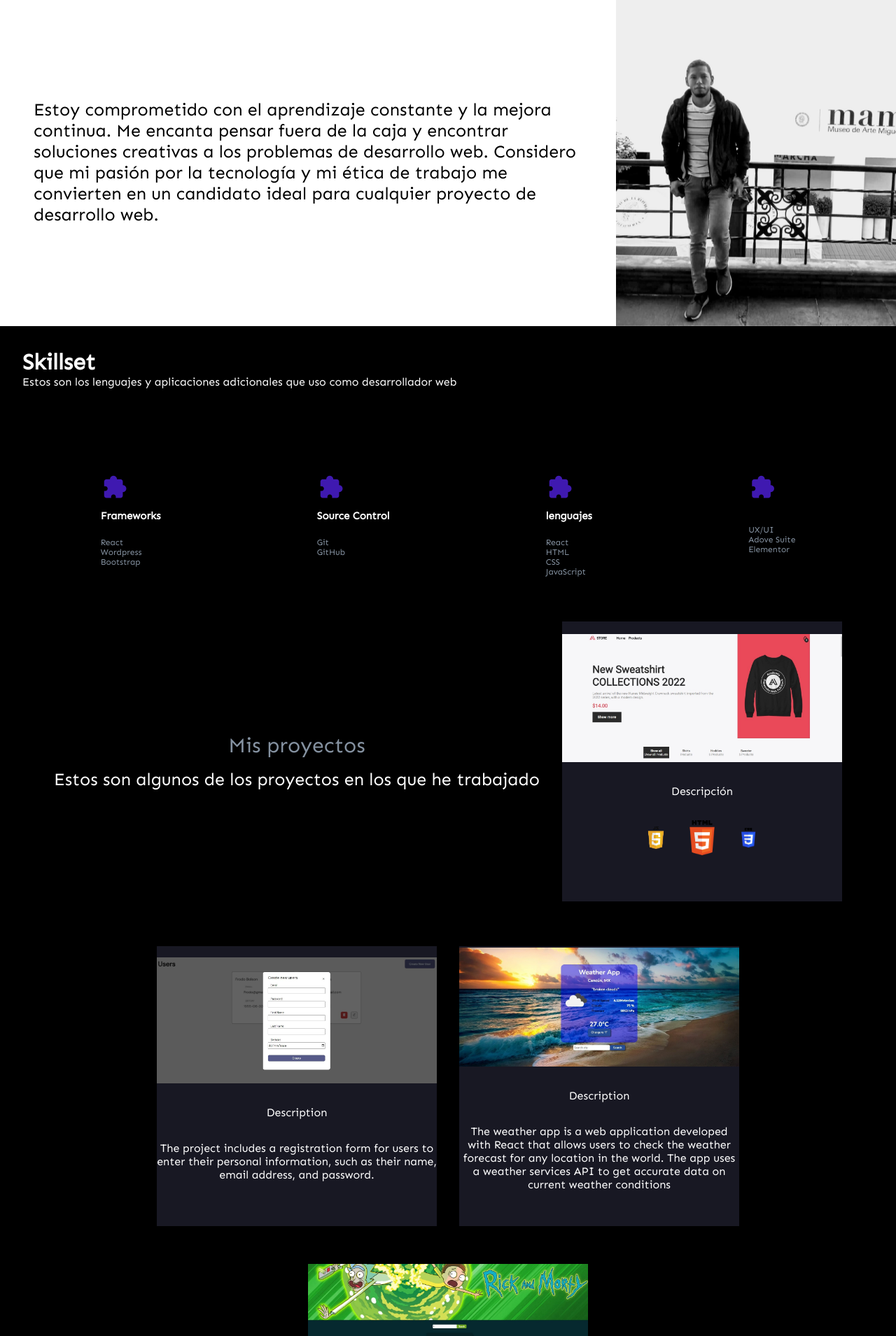
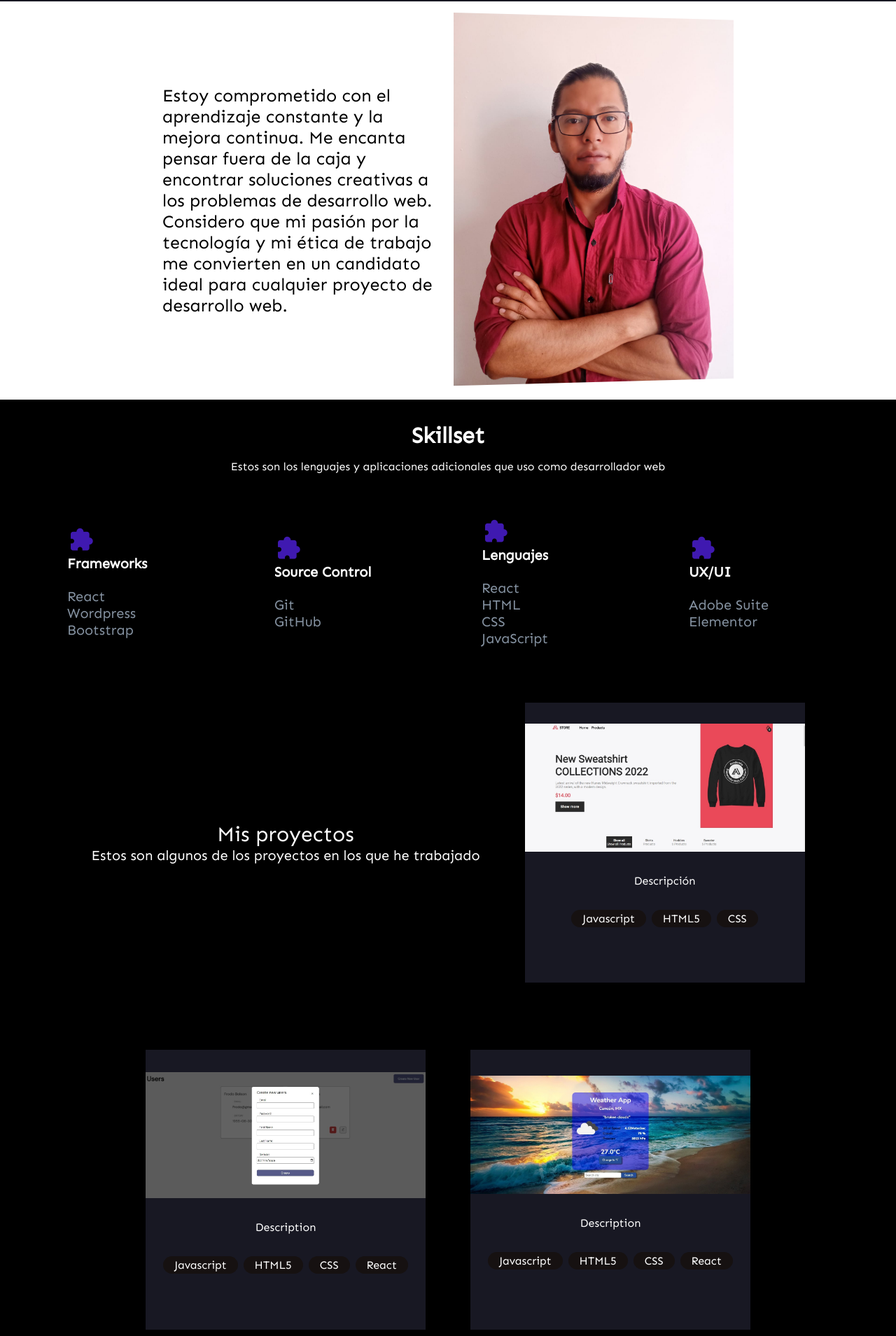
Before and after one commit to cristobalquilimaco/portafolio, a React (Vite) app: page / in a window 1280 px wide. Shown: the part 528-2437 px from the top of the page at 70% size. Built offline with nearby package versions, Linux system fonts and the light colour scheme.

Commit message:
actualizacion de portafolio se agreagan animaciones

```diff
--- a/package.json
+++ b/package.json
@@ -11,7 +11,10 @@
   },
   "dependencies": {
     "react": "^18.2.0",
-    "react-dom": "^18.2.0"
+    "react-dom": "^18.2.0",
+    "react-intersection-observer": "^9.5.2",
+    "react-scroll": "^1.8.9",
+    "react-scrollmagic": "^2.3.0"
   },
   "devDependencies": {
     "@types/react": "^18.0.28",
--- a/src/assets/images.js
+++ b/src/assets/images.js
@@ -7,6 +7,7 @@
 import logojs from "/public/images/logojs.png"
 import logohtml from "/public/images/logohtml.png"
 import logoreact from "/public/images/logoreact.png"
+import information from "/public/images/information.jpeg"
 
 
 export default {
@@ -19,6 +20,7 @@
     "logojs": logojs,
     "logohtml": logohtml,
     "logoreact": logoreact,
+    "information": information,
 
 
 }
--- a/src/components/Container.css
+++ b/src/components/Container.css
@@ -1,9 +1,10 @@
 @import url('https://fonts.googleapis.com/css2?family=Sen&display=swap');
 
-/* //information me */
+
 body{
     font-family: 'Sen', sans-serif;
-
+    padding: 0;
+    box-sizing: border-box;
 }
 
 
@@ -22,10 +23,22 @@
     --card--information-color: #181823;
 }
 
+/* BANNER */
+.principal__container{
+  display: flex;
+  flex-direction: column;
+  justify-content: center;
+}
 
-
-.banner{
+.info_banner{
     background-color: rgba(255, 0, 0, 0.13);
+    display: flex;
+    flex-direction: row;
+    flex-wrap: wrap;
+    justify-content: center;
+    align-items: center;
+    background-color: var(--card--information-color);
+    gap: 2rem;
 
 }
 
@@ -35,29 +48,19 @@
 }
 
 
-body{
-    margin: 0;
-
-}
-
 .information__me{
-
     background-color: var(--card--information-color);
     color: var(--letter-Color);
     text-align: center;
     display: flex;
     flex-direction: column;
-    gap: 1.4rem;
+    padding: 2rem;
 
 }
 
-.about_me{
-    font-size: 25px;
-    margin: 3rem;
-}
 
 .presentation{
-    font-size: 20px;
+  font-size: 40px;
     animation: move 1s infinite;
     transition: move.8s ease-in;
 }
@@ -119,10 +122,17 @@
 
   .skill_about_me{
 display: flex;
+flex-direction: row-reverse;
+flex-wrap: wrap;
 align-items: center;
-flex-direction: row-reverse;
 justify-content: center;
+margin: 1rem;
+gap: 1rem;
+  }
 
+  .about_me{
+    font-size: 25px;
+width: 400px;
   }
 
   @keyframes appearFromRight {
@@ -139,7 +149,25 @@
   .banner__img2 {
     animation: appearFromRight 1s linear forwards;
     width: 400px;
+    clip-path: url(#wave);
 
+    box-shadow: 0px 0px 10px 5px rgba(0, 0, 0, 0.5);
+  }
+
+  @keyframes wave {
+    0% {
+      clip-path: polygon(0 0, 100% 0, 100% 100%, 0 100%);
+    }
+    50% {
+      clip-path: polygon(0 0, 100% 10%, 100% 90%, 0 100%);
+    }
+    100% {
+      clip-path: polygon(0 0, 100% 0, 100% 100%, 0 100%);
+    }
+  }
+
+  .banner__img2 {
+    animation: wave 2s linear infinite;
   }
 
 
@@ -147,6 +175,23 @@
     display: block;
     color: #f3f3f383;
 
+}
+
+@keyframes slideFromRight {
+  0% {
+    transform: translateX(100%);
+    opacity: 0;
+  }
+  100% {
+    transform: translateX(0);
+    opacity: 1;
+  }
+}
+
+.skill_about_me,
+.container_information,
+.skillsets {
+  animation: slideFromRight 1s ease-in-out;
 }
 
 .information_cut{
@@ -157,41 +202,22 @@
 
 /* -------------------SKILL INFORMATION */
 
-.skills{
-    background-color: var(--information-Color);
-    color: var(--letter-Color);
-    display: flex;
-    flex-direction: column;
-    padding: 2rem;
 
-}
 
 .logos_description{
 display: flex;
 align-items: center;
 justify-content: center;
-gap: 1rem;
+gap: 0.5rem;
+flex-wrap: wrap;
 }
 
 .logo_skill{
-    width: 50px;
+  padding: 0.2rem 1rem 0.2rem 1rem;
+    background-color: var(--information-Color1);
+    border-radius: 2rem;
 }
 
-
-
-.skills__cards{
-    display: flex;
-    flex-direction: column;
-    gap: 2rem;
-    justify-content: center;
-    align-items: center;
-
-   }
-
-.description__skills{
-
-margin: 0;
-}
 
 
 .work__experience{
@@ -240,9 +266,6 @@
 .container_information{
     background-color: var(--information-Color);
     color: var(--letter-Color);
-    padding: 2rem;
-    display: flex;
-    flex-direction: column;
 
 }
 
@@ -253,44 +276,70 @@
 }
 
 .skillsets__Information{
-font-size: 15px;
+font-size: 20px;
 font-weight: 600;
 padding-bottom: 1.4rem;
 }
 
 .p_skils{
-    font-size: 12px;
+    font-size: 20px;
     color: var(--number-Color);
 }
 
 
-.bx_skill{
-    display: flex;
-    flex-direction: column;
+.skillsets_int{
+display: flex;
+flex-direction: column;
+align-items: center;
+gap: 1rem;
+padding: 2rem;
+text-align: center;
+}
 
-        }
 
-        i {
-            animation: jump 1s infinite;
-          }
 
-          @keyframes jump {
-            0% { transform: translateY(0); }
-            50% { transform: translateY(-50px); }
-            100% { transform: translateY(0); }
-          }
+
+.skillsets{
+  display: flex;
+  flex-wrap: wrap;
+  justify-content: space-evenly;
+  align-items: center;
+}
+
+
+
+.my_skills{
+width: 200px;
+}
+
+
+
 
 .container_proyects{
     background-color: var(--information-Color);
     color: var(--letter-Color);
-    padding: 2rem;
-    display: flex;
-    flex-direction: column;
-    justify-content: center;
-    align-items: center;
 
 
+}
 
+.cards_project{
+display: flex;
+flex-direction: row;
+flex-wrap: wrap;
+gap: 4rem;
+align-items: center;
+justify-content: center;
+margin-top: 5rem;
+}
+
+.information_proyect{
+display: flex;
+flex-direction: column;
+text-align: center;
+}
+
+.title_projects{
+font-size: 30px;
 }
 
 .iformation_proyect p:nth-child(1){
@@ -299,10 +348,11 @@
 text-align: center;
 }
 
-.iformation_proyect p:nth-child(2){
+.information_proyect p:nth-child(2){
     color: var(--letter-Color);
     font-size: 20px;
     margin-bottom: 2rem;
+
 
     }
 
@@ -402,22 +452,6 @@
 
 @media (min-width: 767px) {
 
-    .container_proyects{
-        display: flex;
-        flex-direction: row;
-        flex-wrap: wrap;
-        justify-content: center;
-        align-items: center;
-        gap: 2rem;
-    }
-
-
-    .bx_skill{
-        margin-top: 100px;
-        display: flex;
-        flex-direction: row;
-        justify-content: space-around;
-            }
 
 .iformation_proyect p:nth-child(1){
 font-size: 30px;
@@ -436,13 +470,6 @@
 
 }
 
-.skills{
-    display: flex;
-    justify-content: center;
-    flex-direction: column;
-        text-align: justify;
-
-}
 
 .work__experience{
  color: var(--number-Color);
@@ -472,17 +499,6 @@
 
 
 
-.presentation{
-    font-size: 50px;
-    position: absolute;
-
-    top: 150px;
-    left: 550px;
-
-
-}
-
-
 .information_cut{
     position: absolute;
     width: 500px;
--- a/src/components/Container.jsx
+++ b/src/components/Container.jsx
@@ -1,32 +1,81 @@
+import { useEffect, useState } from 'react';
+import { Link, Element } from 'react-scroll';
 import images from "../assets/images";
-
 import "./Container.css";
 
+const Container = () => {
+  const [visibleSections, setVisibleSections] = useState({
+    about: false,
+    skillset: false,
+  });
 
-const Container = () => {
+  useEffect(() => {
+    const handleScroll = () => {
+      const skillAboutMe = document.querySelector('.skill_about_me');
+      const containerInformation = document.querySelector('.container_information');
+      const scrollPosition = window.scrollY + window.innerHeight;
 
+      if (skillAboutMe && scrollPosition > skillAboutMe.offsetTop) {
+        setVisibleSections((prevState) => ({
+          ...prevState,
+          about: true,
+        }));
+      } else {
+        setVisibleSections((prevState) => ({
+          ...prevState,
+          about: false,
+        }));
+      }
 
+      if (containerInformation && scrollPosition > containerInformation.offsetTop) {
+        setVisibleSections((prevState) => ({
+          ...prevState,
+          skillset: true,
+        }));
+      } else {
+        setVisibleSections((prevState) => ({
+          ...prevState,
+          skillset: false,
+        }));
+      }
+    };
+
+    window.addEventListener('scroll', handleScroll);
+
+    return () => {
+      window.removeEventListener('scroll', handleScroll);
+    };
+  }, []);
 
   return (
     <div className="principal__container" id="home">
-        <div className='banner'>
-        <div className='information__me'>
+      {/* ------------------------------------BANNER---------------- */}
+      <div className="info_banner">
+        <div className="presentation_img">
           <img className="banner__img" src={images.banner} alt="" />
+        </div>
+        <div className="information__me">
           <h1 className='presentation'>Cristobal Quilimaco <span className='prenstation_border'>Desarrollador Front-End</span>Bogotá</h1>
         </div>
-
-        </div>
-        <div className='skill_about_me'>
-        <img className="banner__img2" src={images.banner} alt="" />
-        <p className="about_me">Estoy comprometido con el aprendizaje constante y la mejora continua. Me encanta pensar fuera de la caja y encontrar soluciones creativas a los problemas de desarrollo web. Considero que mi pasión por la tecnología y mi ética de trabajo me convierten en un candidato ideal para cualquier proyecto de desarrollo web.</p>
-
       </div>
 
-        <div className='container_information'>
+      {/* --------------INFOMATION  ---------------*/}
+      <div className={`skill_about_me ${visibleSections.about ? 'scroll-effect' : ''}`} id="about">
+        <div className="img_information_me">
+          <img className="banner__img2" src={images.information} alt="" />
+        </div>
+        <div className="about">
+          <p className="about_me">Estoy comprometido con el aprendizaje constante y la mejora continua. Me encanta pensar fuera de la caja y encontrar soluciones creativas a los problemas de desarrollo web. Considero que mi pasión por la tecnología y mi ética de trabajo me convierten en un candidato ideal para cualquier proyecto de desarrollo web.</p>
+        </div>
+      </div>
+
+      <div className={`container_information ${visibleSections.skillset ? 'scroll-effect' : ''}`}>
+        <div className="skillsets_int">
           <h1>Skillset</h1>
-            <p>Estos son los lenguajes y aplicaciones adicionales que uso como desarrollador web</p>
-            <div className="bx_skill">
-                <div>
+          <p className="description_skill">Estos son los lenguajes y aplicaciones adicionales que uso como desarrollador web</p>
+        </div>
+        <div className="skillsets">
+          <div className="my_skills">
             <i className='bx bxs-extension'></i>
             <p className="skillsets__Information">Frameworks</p>
             <p className="p_skils">React</p>
@@ -34,77 +83,82 @@
             <p className="p_skils">Bootstrap</p>
           </div>
 
-            <div>
+          <div className="my_skills">
             <i className='bx bxs-extension'></i>
             <p className="skillsets__Information">Source Control</p>
             <p className="p_skils">Git</p>
             <p className="p_skils">GitHub</p>
           </div>
 
-            <div>
+          <div className="my_skills">
             <i className='bx bxs-extension'></i>
-            <p className="skillsets__Information">lenguajes</p>
+            <p className="skillsets__Information">Lenguajes</p>
             <p className="p_skils">React</p>
             <p className="p_skils">HTML</p>
             <p className="p_skils">CSS</p>
             <p className="p_skils">JavaScript</p>
           </div>
 
-<div>
+          <div className="my_skills">
             <i className='bx bxs-extension'></i>
-            <p className="skillsets__Information"></p>
-            <p className="p_skils">UX/UI</p>
-            <p className="p_skils">Adove Suite</p>
+            <p className="skillsets__Information">UX/UI</p>
+            <p className="p_skils">Adobe Suite</p>
             <p className="p_skils">Elementor</p>
           </div>
-
-
+        </div>
       </div>
 
-            <div className='more_skill_table'>
-
-            </div>
-
-        </div>
       <div className='container_proyects' id="portafolio">
-        <div className='iformation_proyect'>
-            <p>Mis proyectos</p>
+        <div className="cards_project">
+          <div className='information_proyect'>
+            <p className="title_projects">Mis proyectos</p>
             <p>Estos son algunos de los proyectos en los que he trabajado</p>
           </div>
           <div className="card__proyect">
             <img className="proyect__img" src={images.img1} alt="" />
             <p>Descripción</p>
             <div className="logos_description">
-                <img className="logo_skill" src={images.logojs} alt="" />
-                <img className="logo_skill" src={images.logohtml} alt="" />
-                <img className="logo_skill" src={images.logocss} alt="" />
+              <p className="logo_skill js">Javascript</p>
+              <p className="logo_skill html">HTML5</p>
+              <p className="logo_skill css">CSS</p>
             </div>
           </div>
           <div className="card__proyect">
             <img className="proyect__img" src={images.img2} alt="" />
             <p>Description</p>
-                <p>The project includes a registration form for users to enter their personal information, such as their name, email address, and password.</p>
+            <div className="logos_description">
+              <p className="logo_skill js">Javascript</p>
+              <p className="logo_skill html">HTML5</p>
+              <p className="logo_skill css">CSS</p>
+              <p className="logo_skill react1">React</p>
+            </div>
           </div>
           <div className="card__proyect">
             <img className="proyect__img" src={images.img3} alt="" />
             <p>Description</p>
-                <p>The weather app is a web application developed with React that allows users to check the weather forecast for any location in the world. The app uses a weather services API to get accurate data on current weather conditions</p>
+            <div className="logos_description">
+              <p className="logo_skill js">Javascript</p>
+              <p className="logo_skill html">HTML5</p>
+              <p className="logo_skill css">CSS</p>
+              <p className="logo_skill react1">React</p>
+            </div>
           </div>
           <div className="card__proyect">
             <img className="proyect__img" src={images.img4} alt="" />
             <p>Description</p>
-                <p>The application built with React is a web application that allows users to explore the characters of the popular television series "Rick and Morty". The app uses a "Rick and Morty" character API to get character information and display it on the screen.</p>
+            <div className="logos_description">
+              <p className="logo_skill js">Javascript</p>
+              <p className="logo_skill html">HTML5</p>
+              <p className="logo_skill css">CSS</p>
+              <p className="logo_skill react1">React</p>
+            </div>
+          </div>
+        </div>
       </div>
 
-        </div>
-
-
-
       <div className='aditionals' id="contact">
-
         <form className="form__contact">
-                <p>Let's talk bussiness</p>
-                <p>Lorem ipsum dolor sit amet consectetur adipisicing elit. Laboriosam non error </p>
+          <p>Let's talk business</p>
           <p>Nombre</p>
           <input className="form__name" type="text" />
           <p>Email</p>
@@ -113,12 +167,9 @@
           <input className="form__message" type="text" />
           <button className="btn__submit">Let's get started</button>
         </form>
-
-
-
       </div>
     </div>
-  )
-}
+  );
+};
 
-export default Container
+export default Container;
```
Also changed, not shown: public/images/information.jpeg (added), 1 other file (tests, documents, lock files or other folders). Lines whose indentation alone changed are shown as unchanged.
